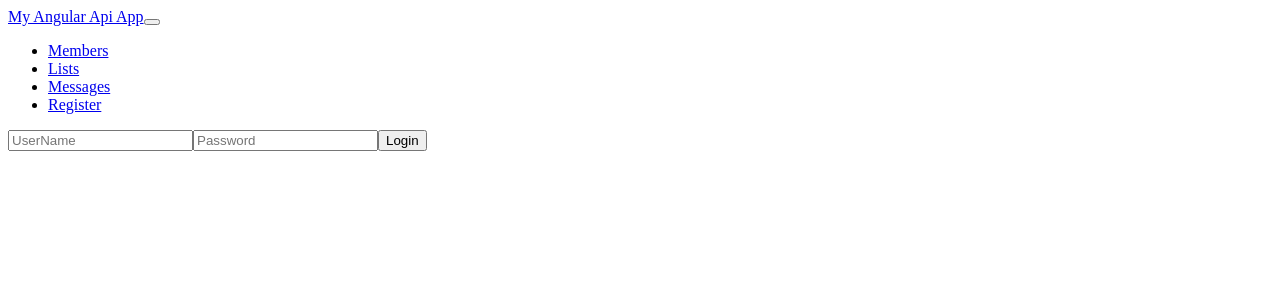
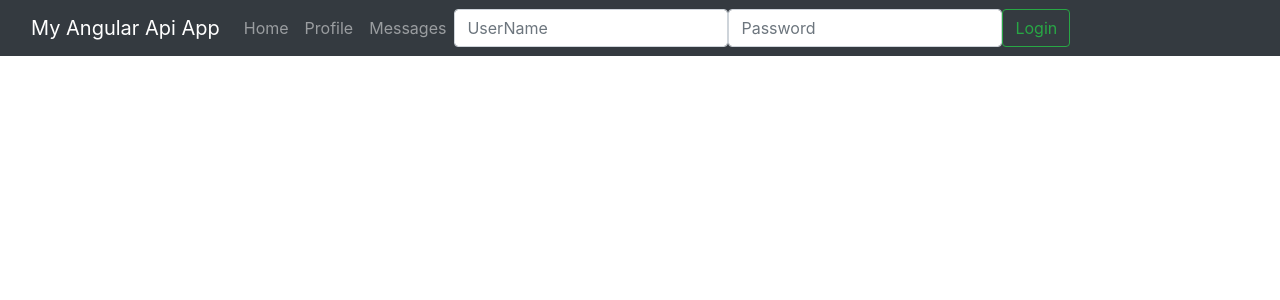
Before and after one commit to Sebastiaan-Willem/Project5, an Angular app in the folder Angular/Project5-Angular/: page /home in a window 1280 px wide. Before the commit this address led to /. Shown: the top 300 px of the page. Built offline with nearby package versions, Linux system fonts and the light colour scheme.

Commit message:
bootstrap WORKS!

```diff
--- a/Angular/Project5-Angular/angular.json
+++ b/Angular/Project5-Angular/angular.json
@@ -30,6 +30,8 @@
               "src/assets"
             ],
             "styles": [
+              "./node_modules/bootstrap/dist/css/bootstrap.min.css",
+              "./node_modules/ngx-bootstrap/datepicker/bs-datepicker.css",
               "src/styles.css"
             ],
             "scripts": []
@@ -97,6 +99,8 @@
               "src/assets"
             ],
             "styles": [
+              "./node_modules/bootstrap/dist/css/bootstrap.min.css",
+              "./node_modules/ngx-bootstrap/datepicker/bs-datepicker.css",
               "src/styles.css"
             ],
             "scripts": []
--- a/Angular/Project5-Angular/package.json
+++ b/Angular/Project5-Angular/package.json
@@ -18,6 +18,10 @@
     "@angular/platform-browser": "~12.0.0",
     "@angular/platform-browser-dynamic": "~12.0.0",
     "@angular/router": "~12.0.0",
+    "@ng-bootstrap/ng-bootstrap": "^9.1.1",
+    "@schematics/angular": "^9.1.0",
+    "bootstrap": "4.1.1",
+    "ngx-bootstrap": "^6.2.0",
     "rxjs": "~6.6.0",
     "tslib": "^2.1.0",
     "zone.js": "~0.11.4"
--- a/Angular/Project5-Angular/src/app/app-routing.module.ts
+++ b/Angular/Project5-Angular/src/app/app-routing.module.ts
@@ -1,10 +1,13 @@
 import { NgModule } from '@angular/core';
 import { RouterModule, Routes } from '@angular/router';
+import { HomeComponent } from './home/home.component';
 import { RegisterComponent } from './register/register.component';
 import { UserDetailComponent } from './user-detail/user-detail.component';
 import { UsersComponent } from './users/users.component';
 
 const routes: Routes = [
+  { path: '', redirectTo: '/home', pathMatch: 'full' },
+  {path: "home", component: HomeComponent},
   {path: "users", component: UsersComponent},
   {path: "detail/:id", component: UserDetailComponent},
   {path: "register", component: RegisterComponent}
--- a/Angular/Project5-Angular/src/app/app.module.ts
+++ b/Angular/Project5-Angular/src/app/app.module.ts
@@ -9,6 +9,7 @@ import { UsersComponent } from './users/users.component';
 import { UserDetailComponent } from './user-detail/user-detail.component';
 import { NavigationComponent } from './navigation/navigation.component';
 import { RegisterComponent } from './register/register.component';
+import { HomeComponent } from './home/home.component';
 
 @NgModule({
   declarations: [
@@ -16,7 +17,8 @@ import { RegisterComponent } from './register/register.component';
     UsersComponent,
     UserDetailComponent,
     NavigationComponent,
-    RegisterComponent
+    RegisterComponent,
+    HomeComponent
   ],
   imports: [
     BrowserModule,
--- /dev/null
+++ b/Angular/Project5-Angular/src/app/home/home.component.html
@@ -0,0 +1 @@
+<p>home works!</p>
--- /dev/null
+++ b/Angular/Project5-Angular/src/app/home/home.component.ts
@@ -0,0 +1,15 @@
+import { Component, OnInit } from '@angular/core';
+
+@Component({
+  selector: 'app-home',
+  templateUrl: './home.component.html',
+  styleUrls: ['./home.component.css']
+})
+export class HomeComponent implements OnInit {
+
+  constructor() { }
+
+  ngOnInit(): void {
+  }
+
+}
--- a/Angular/Project5-Angular/src/app/navigation/navigation.component.html
+++ b/Angular/Project5-Angular/src/app/navigation/navigation.component.html
@@ -7,17 +7,17 @@
       <div class="collapse navbar-collapse" id="navbarCollapse">
         <ul class="navbar-nav me-auto mb-2 mb-md-0">
           <li class="nav-item">
-            <a class="nav-link" routerLink="members">Members</a>
+            <a class="nav-link" href="#">Home</a>
           </li>
           <li class="nav-item">
-            <a class="nav-link" href="#">Lists</a>
+            <a class="nav-link" routerLink="members">Profile</a>
           </li>
           <li class="nav-item">
             <a class="nav-link" href="#">Messages</a>
           </li>
-          <li class="nav-item">
+          <!-- <li class="nav-item">
             <a class="nav-link" routerLink="register">Register</a>
-          </li>
+          </li> -->
         </ul>
         <form #loginForm="ngForm" class="d-flex" (ngSubmit)="login()" autocomplete="off">
             <input class="form-control me-2" name="username" [(ngModel)]="model.name" type="text" placeholder="UserName" />
```
Also changed, not shown: Angular/Project5-Angular/src/app/home/home.component.css (added), 2 other files (tests, documents, lock files or other folders).
